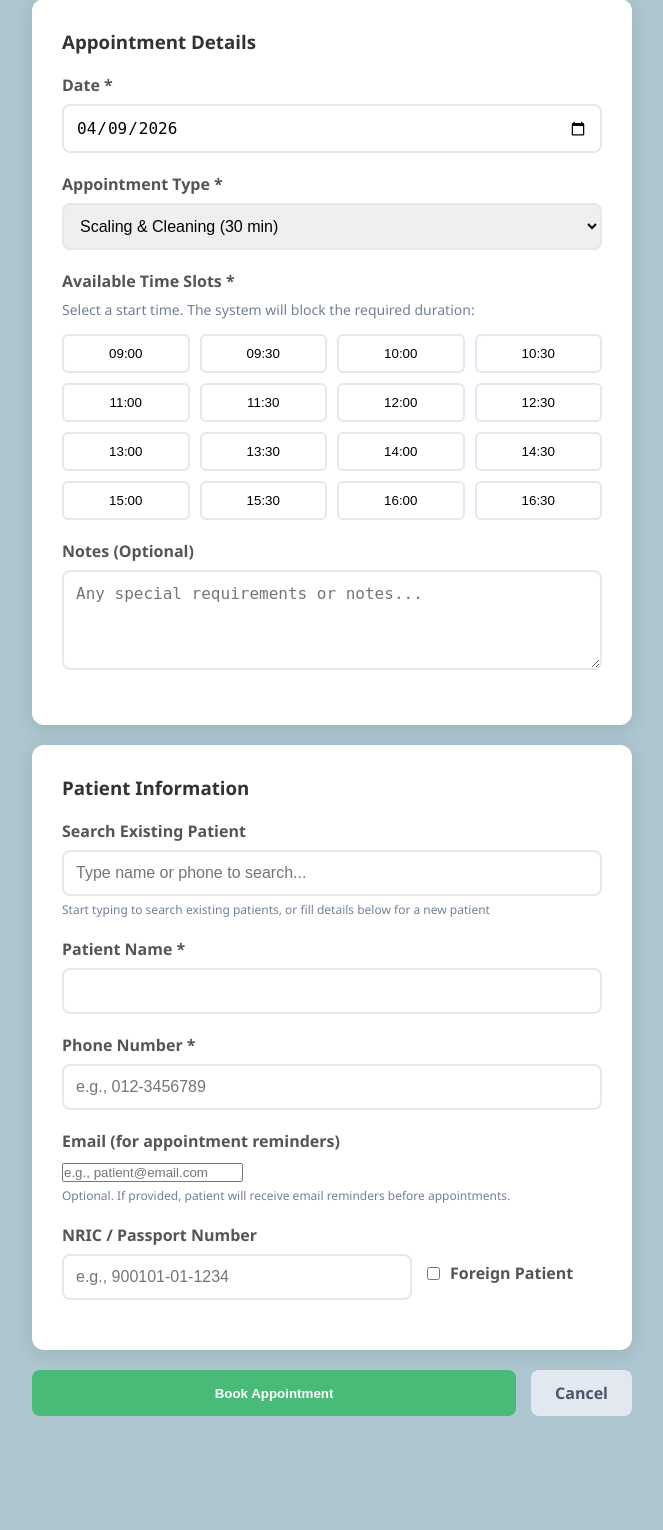
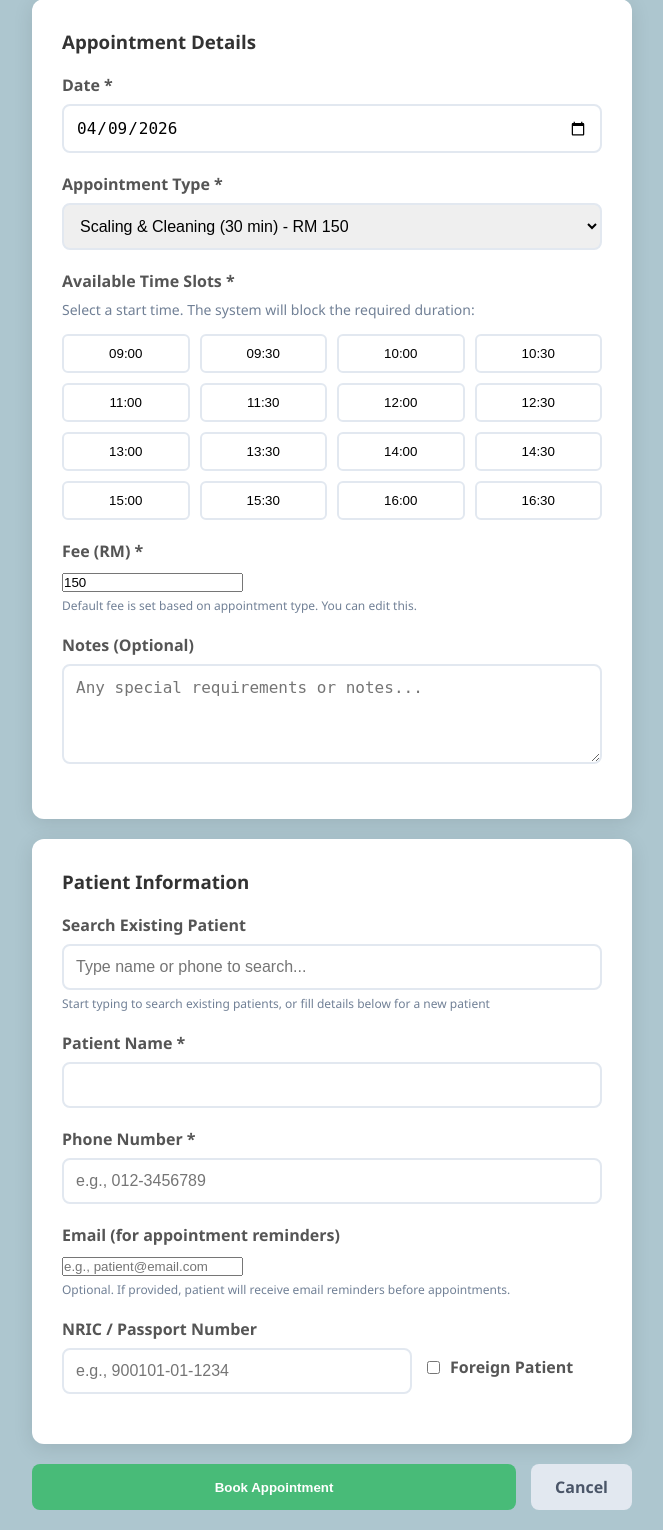
Before and after one commit to mohdharisarifin-design/biggrin-booking-system, a Flask app: page /admin/book in a window 1280 px wide. Shown: the part 154-1684 px from the top of the page, without its empty margins (28-691 px from the left). Before the commit the page ends 1570 px from the top, so only its background shows below. Run offline with Flask 3, Linux system fonts and the light colour scheme; a user stored in the database is signed in; data comes from the database, SQL or seed files in the repository.

Commit message:
add editable fee column for pricing

```diff
--- a/app.py
+++ b/app.py
@@ -481,8 +481,16 @@ def book_appointment():
                     patient.nric = nric
                 patient.is_foreign = is_foreign
 
-        # Create appointment with fee
-        fee = APPOINTMENT_TYPES[appointment_type]['fee']
+        # Create appointment with fee (use custom fee if provided, otherwise use default)
+        custom_fee = request.form.get('fee', '').strip()
+        if custom_fee:
+            try:
+                fee = int(custom_fee)
+            except ValueError:
+                fee = APPOINTMENT_TYPES[appointment_type]['fee']
+        else:
+            fee = APPOINTMENT_TYPES[appointment_type]['fee']
+
         appointment = Appointment(
             patient_id=patient.id,
             appointment_date=appointment_date,
@@ -577,6 +585,27 @@ def update_payment(id):
     db.session.commit()
 
     flash('Payment status updated', 'success')
+    return redirect(request.referrer or url_for('income_report'))
+
+@app.route('/admin/appointment/<int:id>/fee', methods=['POST'])
+def update_fee(id):
+    """Update fee for an appointment."""
+    if 'user_id' not in session or session.get('role') != 'admin':
+        return redirect(url_for('login'))
+
+    appointment = Appointment.query.get_or_404(id)
+
+    new_fee = request.form.get('fee', '').strip()
+    if new_fee:
+        try:
+            appointment.fee = int(new_fee)
+            db.session.commit()
+            flash('Fee updated successfully', 'success')
+        except ValueError:
+            flash('Invalid fee amount', 'error')
+    else:
+        flash('Fee is required', 'error')
+
     return redirect(request.referrer or url_for('income_report'))
 
 @app.route('/financial-report')
--- a/templates/book_appointment.html
+++ b/templates/book_appointment.html
@@ -19,8 +19,8 @@
                 <label for="appointment_type">Appointment Type *</label>
                 <select id="appointment_type" name="appointment_type" required onchange="updateSlotSelection()">
                     {% for key, info in appointment_types.items() %}
-                    <option value="{{ key }}" data-duration="{{ info.duration }}" {{ 'selected' if form_data and form_data.appointment_type == key else '' }}>
-                        {{ info.name }} ({{ info.duration }} min)
+                    <option value="{{ key }}" data-duration="{{ info.duration }}" data-fee="{{ info.fee }}" {{ 'selected' if form_data and form_data.appointment_type == key else '' }}>
+                        {{ info.name }} ({{ info.duration }} min) - RM {{ info.fee }}
                     </option>
                     {% endfor %}
                 </select>
@@ -45,6 +45,12 @@
                 {% else %}
                 <p style="color: #e53e3e;">No available slots for this date. Please select another date.</p>
                 {% endif %}
+            </div>
+
+            <div class="form-group">
+                <label for="fee">Fee (RM) *</label>
+                <input type="number" id="fee" name="fee" min="0" step="1" value="{{ form_data.fee if form_data else '150' }}" required>
+                <p style="font-size: 12px; color: #718096; margin-top: 5px;">Default fee is set based on appointment type. You can edit this.</p>
             </div>
 
             <div class="form-group">
@@ -182,7 +188,23 @@ function updateSlotSelection() {
     if (selectedSlot) {
         selectSlot(selectedSlot);
     }
+    // Update fee based on selected appointment type
+    updateFeeFromType();
 }
+
+function updateFeeFromType() {
+    const typeSelect = document.getElementById('appointment_type');
+    const selectedOption = typeSelect.options[typeSelect.selectedIndex];
+    const fee = selectedOption.dataset.fee;
+    if (fee) {
+        document.getElementById('fee').value = fee;
+    }
+}
+
+// Initialize fee on page load
+document.addEventListener('DOMContentLoaded', function() {
+    updateFeeFromType();
+});
 
 // Patient search autocomplete
 let searchTimeout;
```
Also changed, not shown: templates/income_report.html (+7 -1 lines).
